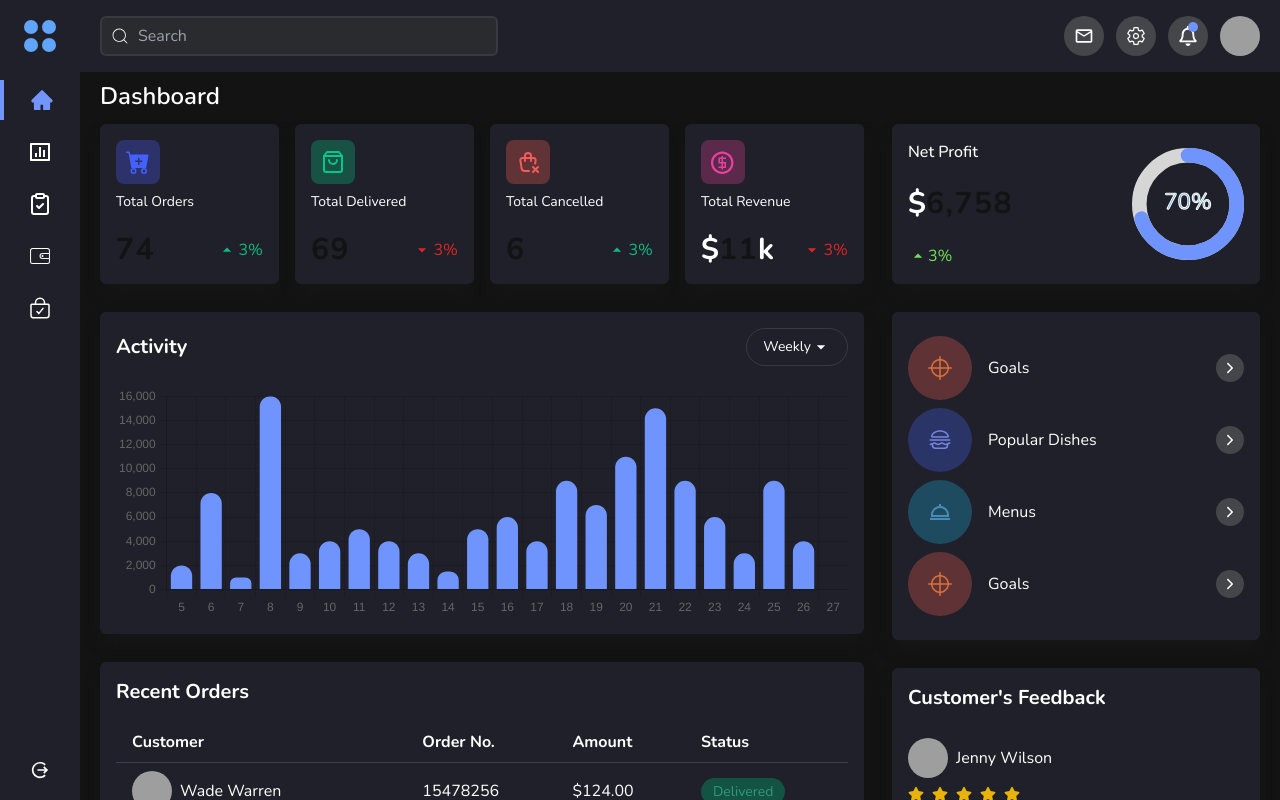
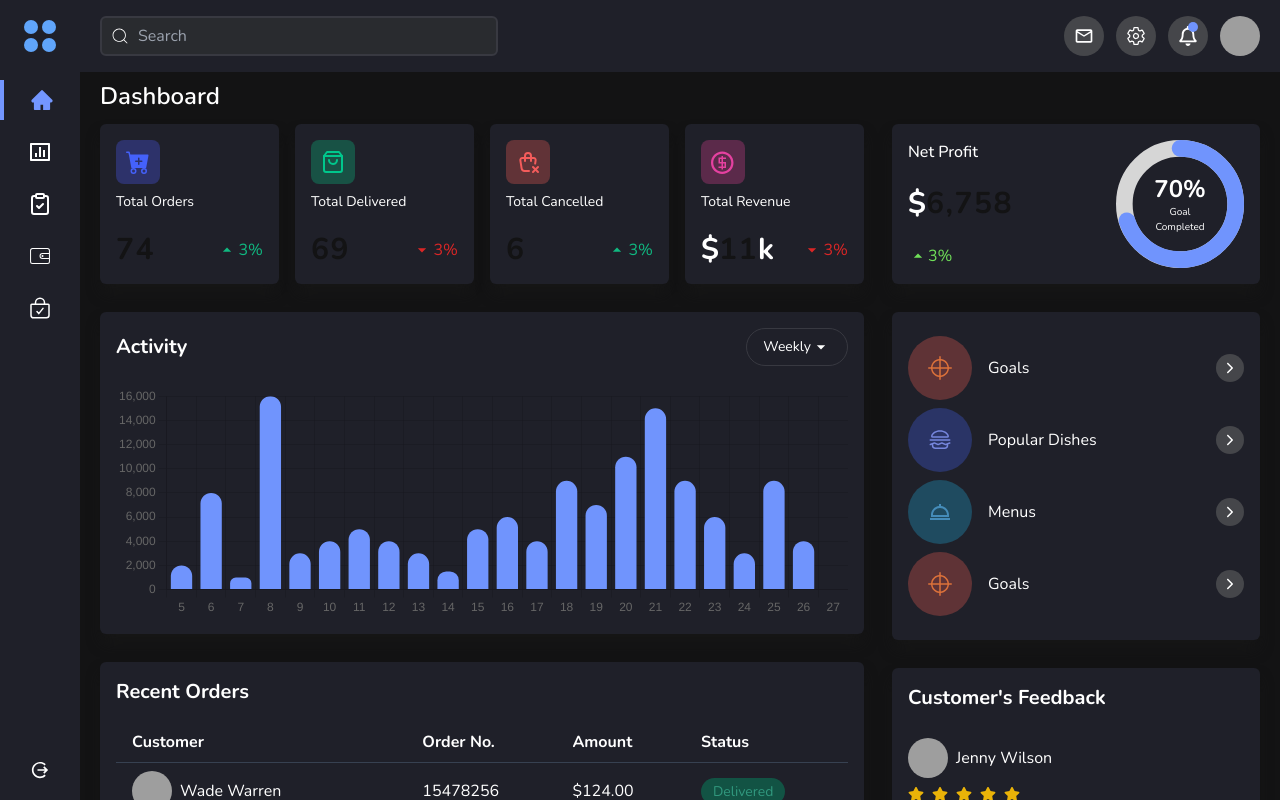
Before and after one commit to kaushiksheel/fitpeo-assignment, a React (Vite) app: page / in a window 1280 px wide. Built offline with nearby package versions, Linux system fonts and the light colour scheme; grey boxes are pictures that could not be loaded.

Commit message:
chore: Update IconCard and Layout components

```diff
--- a/src/components/NetProfit.tsx
+++ b/src/components/NetProfit.tsx
@@ -20,12 +20,21 @@ const NetProfit = () => {
             3%
           </div>
         </div>
-        <div className="h-28 w-28">
+        <div className="relative h-32 w-32">
           <CircularProgressbar
             value={percentage}
-            text={`${percentage}%`}
+            // text={`${percentage}%`}
             strokeWidth={13}
           />
+          <div className="absolute inset-0 grid h-full w-full place-items-center rounded-full">
+            <div className="flex h-full w-full flex-col items-center justify-center">
+              <span className="text-2xl font-bold">70%</span>
+              <span className="text-center text-[10px]">
+                Goal <br />
+                Completed
+              </span>
+            </div>
+          </div>
         </div>
       </div>
     </Card>
```
